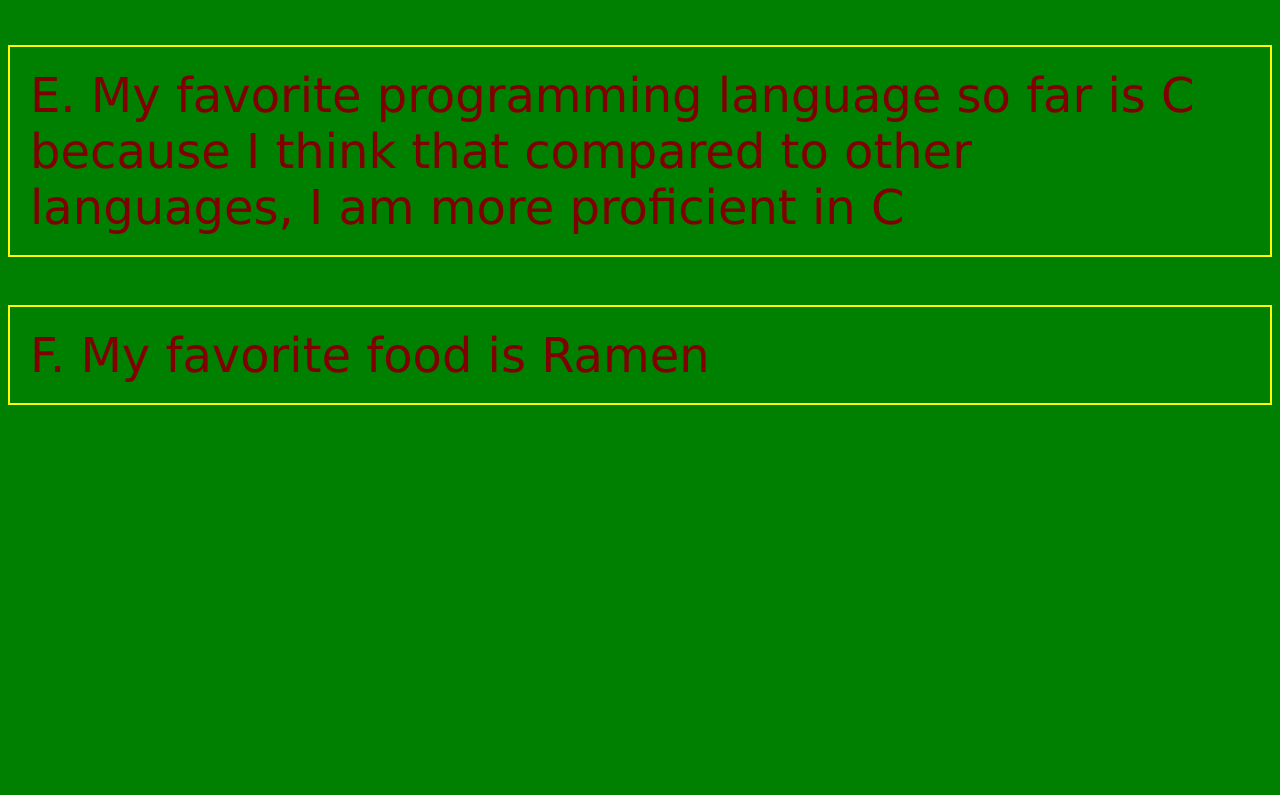
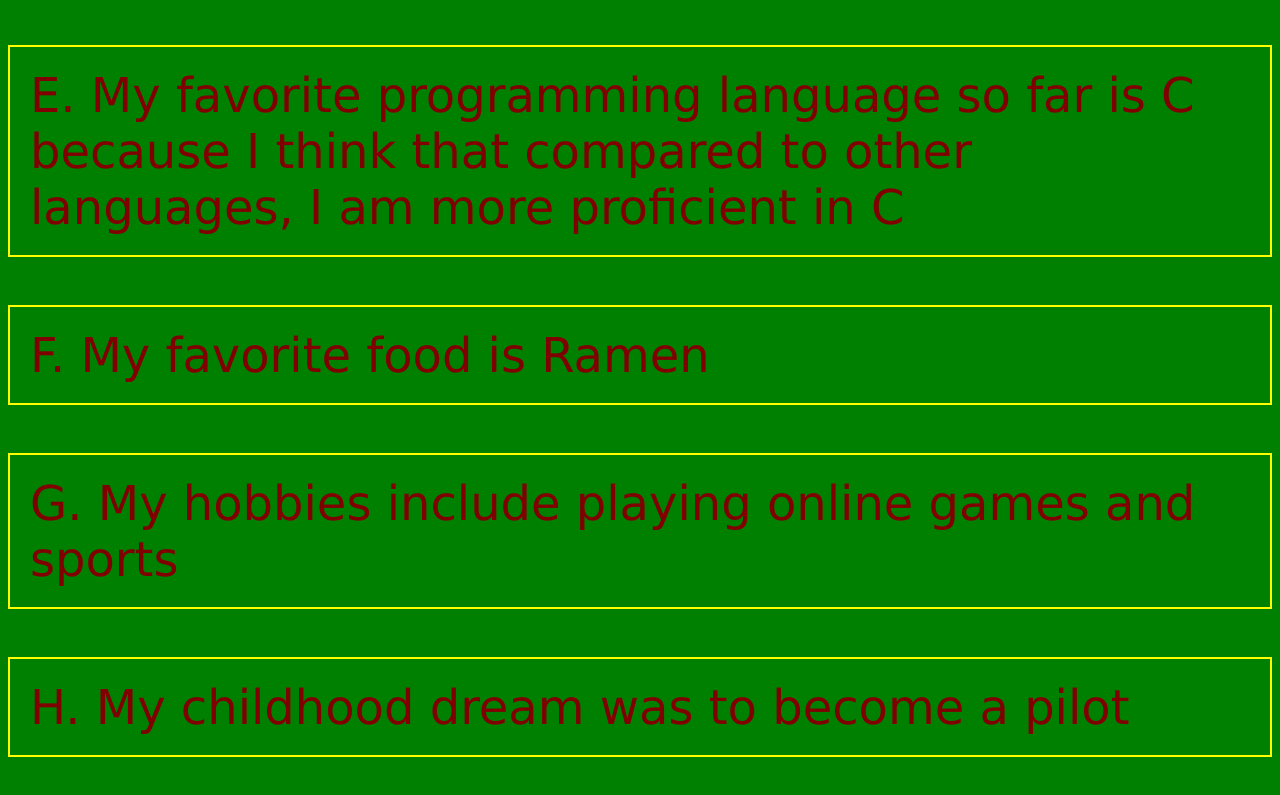
Before and after one commit to delanojuanico/delanojuanico.github.io, a plain HTML site: page index.html in a window 1280 px wide. Shown: the part 723-1518 px from the top of the page. Before the commit the page ends 1176 px from the top, so only its background shows below. Drawn offline with Linux system fonts and the light colour scheme.

Commit message:
Added two additional information

```diff
--- a/index.html
+++ b/index.html
@@ -10,5 +10,7 @@
 <p>D. My favorite GE so far is Ethics 1 because the professor made the class fun and enjoyable</p>
 <p>E. My favorite programming language so far is C because I think that compared to other languages, I am more proficient in C</p>
 <p>F. My favorite food is Ramen</p>
+<p>G. My hobbies include playing online games and sports</p>
+<p>H. My childhood dream was to become a pilot</p>
 </body>
 </html>
```
